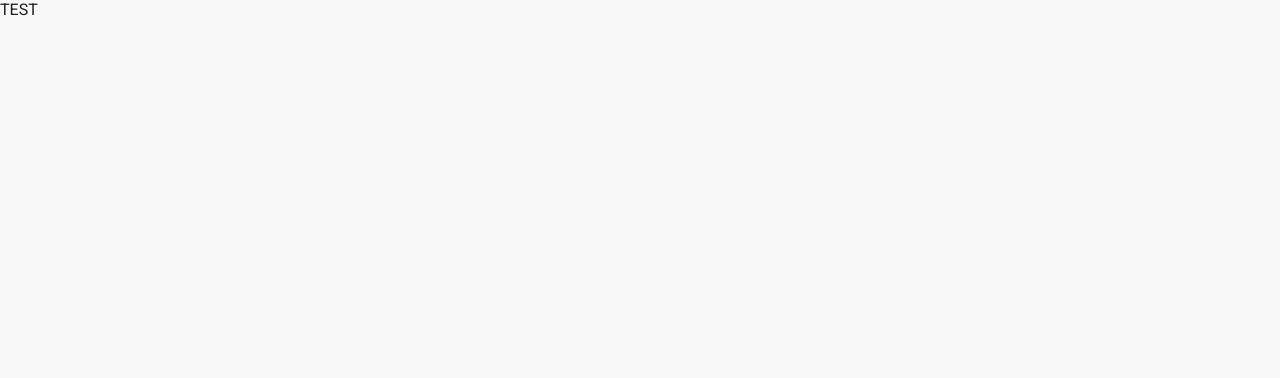
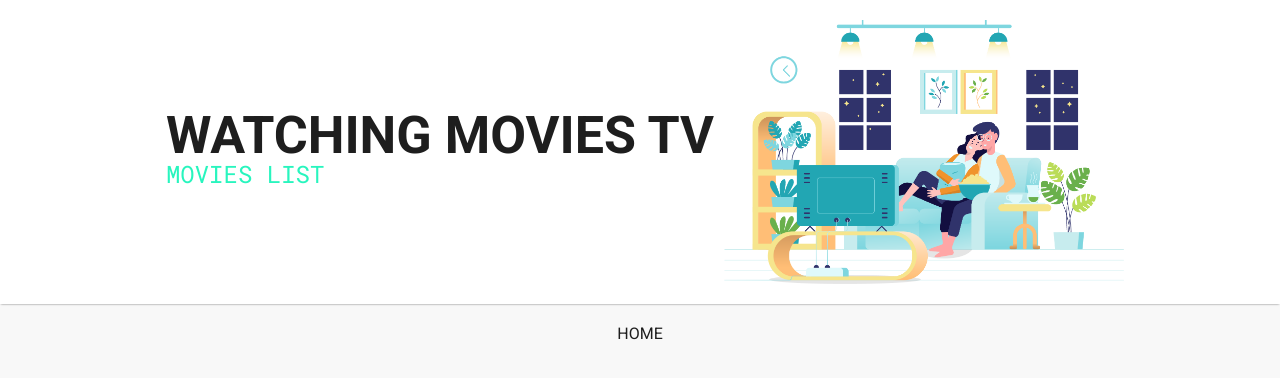
Before and after one commit to daniel-silva-dxp/MoviesList-React, a React (Create React App) app: page / in a window 1280 px wide. Shown: the top 378 px of the page. Built offline with nearby package versions, Linux system fonts and the light colour scheme.

Commit message:
feat: importando as rotas

```diff
--- a/src/App.js
+++ b/src/App.js
@@ -1,8 +1,15 @@
 import React from 'react';
 import './App.css';
+import Routes from './routes';
 
 function App() {
-	return <div>TEST</div>;
+	return (
+		<div>
+			<div className="app">
+				<Routes />
+			</div>
+		</div>
+	);
 }
 
 export default App;
```
